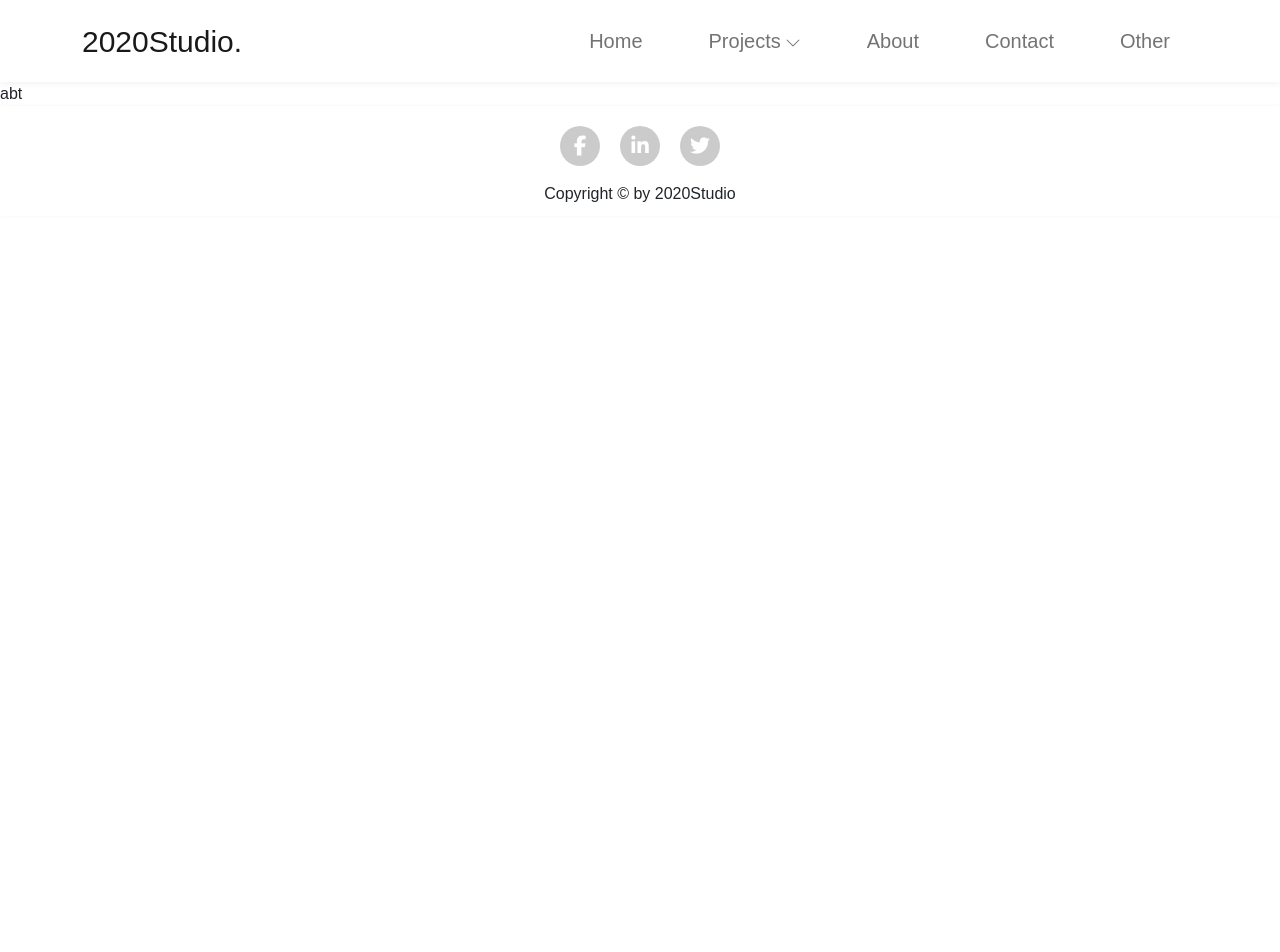
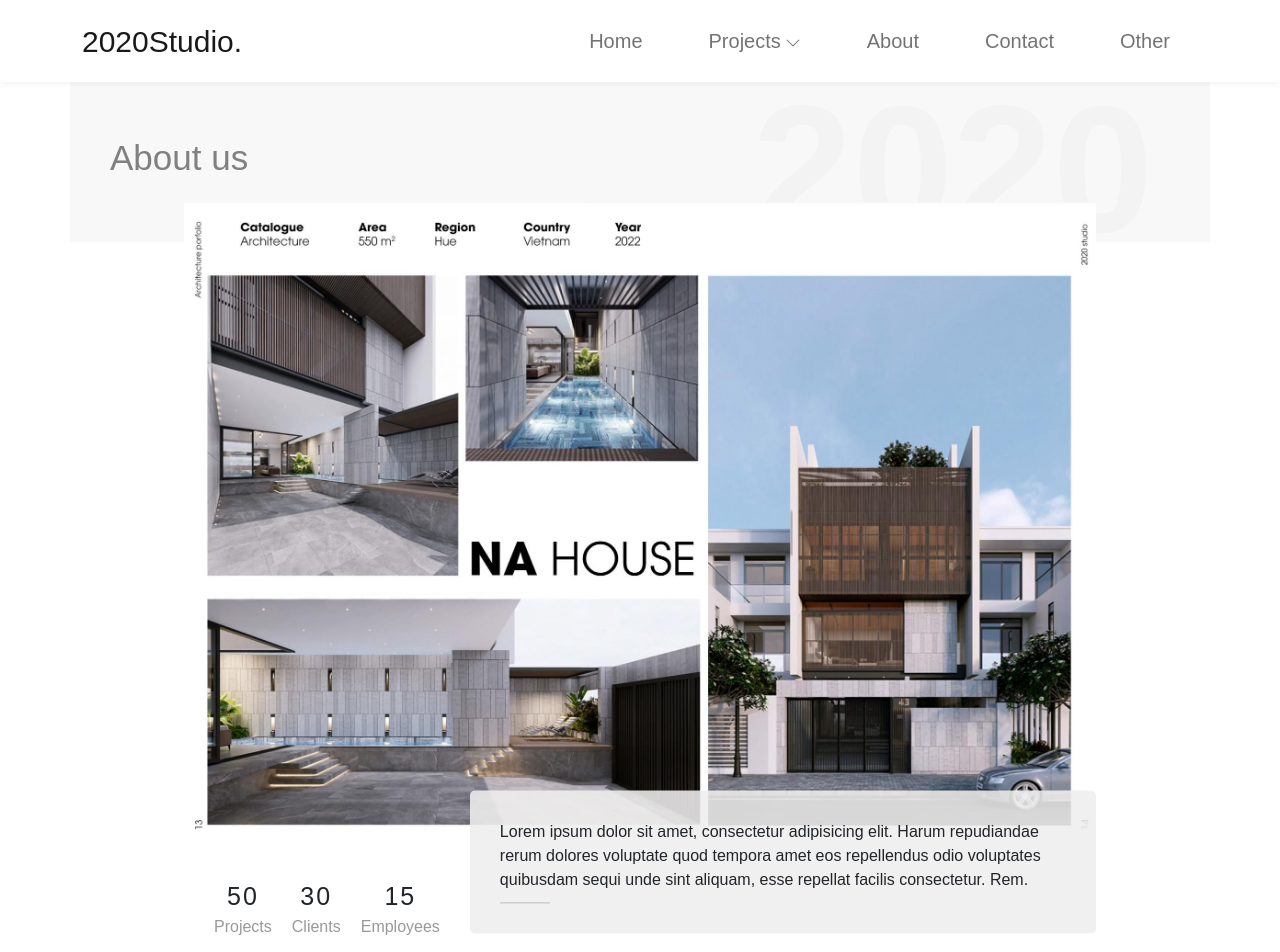
Before and after one commit to ntlananhh/2020studio, a React (Create React App) app: page /about-us in a window 1280 px wide. Shown: the top 952 px of the page. Before the commit the page ends 800 px from the top, so only its background shows below. Built offline with nearby package versions, Linux system fonts and the light colour scheme; a web font is replaced by a local one.

Commit message:
Implement about us page

```diff
--- /dev/null
+++ b/src/components/about-us/index.js
@@ -0,0 +1,37 @@
+import React from 'react';
+
+function AboutUs() {
+    return (
+        <div className="container about-us">
+            <div className='about-us-header'>
+                <h1>About us</h1>
+                <p className='logo'>2020</p>
+            </div>
+            <div class="about-us-content-container">
+                <img src="./assets/project-thumbnail/p5.jpg" class="about-us-img" alt="" />
+                <div className='about-us-content'>
+                    <div class="about-us-stats">
+                        <div class="block">
+                            <div class="num">50</div>
+                            <span class="text">Projects</span>
+                        </div>
+                        <div class="block">
+                            <div class="num">30</div>
+                            <span class="text">Clients</span>
+                        </div>
+                        <div class="block">
+                            <div class="num">15</div>
+                            <span class="text">Employees</span>
+                        </div>
+                    </div>
+                    <div className='about-us-decription'>
+                        <p>Lorem ipsum dolor sit amet, consectetur adipisicing elit. Harum repudiandae rerum dolores voluptate quod tempora amet eos repellendus odio voluptates quibusdam sequi unde sint aliquam, esse repellat facilis consectetur. Rem.</p>
+                        <hr/>
+                    </div>
+                </div>
+            </div>
+        </div>
+    );
+}
+
+export default AboutUs;
--- a/src/pages/about-us/index.js
+++ b/src/pages/about-us/index.js
@@ -1,7 +1,7 @@
 import Layout from "../../layouts";
-
+import AboutUs from "../../components/about-us";
 export default function AboutUsPage() {
   return <Layout children={true}>
-            abt
+            <AboutUs></AboutUs>
         </Layout>;
 }
--- a/src/styles/base.css
+++ b/src/styles/base.css
@@ -2,6 +2,7 @@
 @import './component/footer.css';
 @import './component/project-list.css';
 @import './component/not-found-page.css';
+@import './component/about-us.css';
 @import "react-alice-carousel/lib/alice-carousel.css";
 @import url('http://fonts.cdnfonts.com/css/utm-avo');
 
--- /dev/null
+++ b/src/styles/component/about-us.css
@@ -0,0 +1,109 @@
+
+.about-us{
+    display: flex;
+    align-items: center;
+    flex-direction: column;
+    padding: 0;
+}
+.about-us-header{
+    position: relative;
+    width: 100%;
+    height: 20vh;
+    background-color: rgba(123, 123, 123, 0.05);
+    display: flex;
+    align-items: center;
+    padding: 30px;
+}
+.logo{
+    position: absolute;
+    right: 5%;
+    top: -30%;
+    font-size: 180px;
+    font-weight: 800;
+    color: rgba(123, 123, 123, 0.04);
+    text-align: center;
+}
+
+.about-us-header h1{
+    color: gray;
+    font-size: 35px;
+    font-weight: 520;
+    word-wrap: wrap;
+    padding: 10px;
+}
+.about-us-content-container{
+    display: flex;
+    flex-wrap: wrap;
+    justify-content: center;
+    align-items: center;
+    transform: translateY(-5%);
+    width: 100%;
+}
+.about-us-img{
+    width: 80%;
+}
+
+.about-us-content{
+    width: 80%;
+    display: flex;
+    flex: row wrap;
+}
+
+.about-us-stats{
+    display: flex;
+    justify-content: space-between;
+    text-align: center;
+    gap: 20px;
+    flex: 2 1 auto;
+    padding: 30px;
+}
+.about-us-stats .num {
+    font-size: 25px;
+    letter-spacing: 2px;
+    flex: 1 1 0;
+  }
+.about-us-stats .text {
+    color: #999;
+  }
+
+.about-us-decription{
+    background-color: rgba(239, 238, 238, 0.879);
+    border-radius: 5px;
+    padding: 30px;
+    transform: translateY(-40%);
+    flex: 1 1 auto;
+}
+.about-us-decription hr{
+    width: 50px;
+    padding: 0;
+    margin: 10px 0 0;
+}
+.about-us-decription p{
+    margin: 0;
+}
+
+@media only screen and (max-width: 768px){
+    .logo{
+        position: absolute;
+        right: 3%;
+        top: -10%;
+        font-size: 90px;
+        font-weight: 800;
+        color: rgba(123, 123, 123, 0.04);
+        text-align: center;
+    }
+    .about-us-header{
+        height: 15vh;
+    }
+    .about-us-decription{
+        transform: translateY(0);
+        min-width: 200px;
+        height: fit-content;
+    }
+
+    .about-us-content{
+        flex-direction: column;
+        width: 100%;
+        padding: 10px 30px;
+    }
+}
--- a/src/styles/component/footer.css
+++ b/src/styles/component/footer.css
@@ -1,5 +1,4 @@
 .footer{
-    position: absolute;
   width: 100%;
     box-shadow: 0px 0 5px rgba(0, 0, 0, 0.04);
     padding-top: 20px;
```
